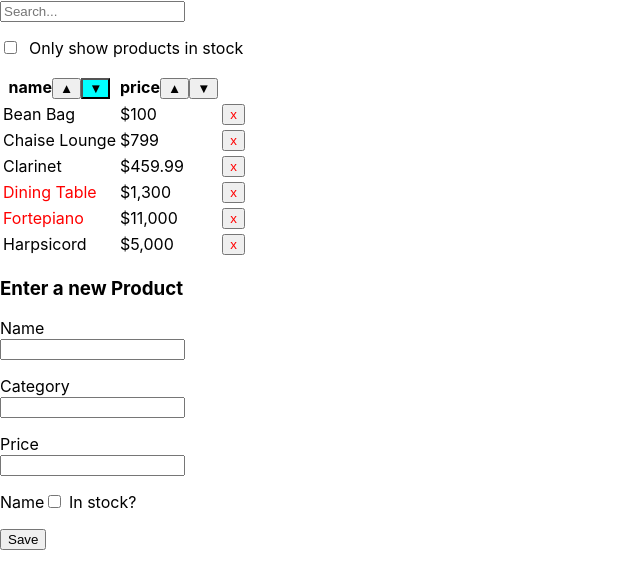
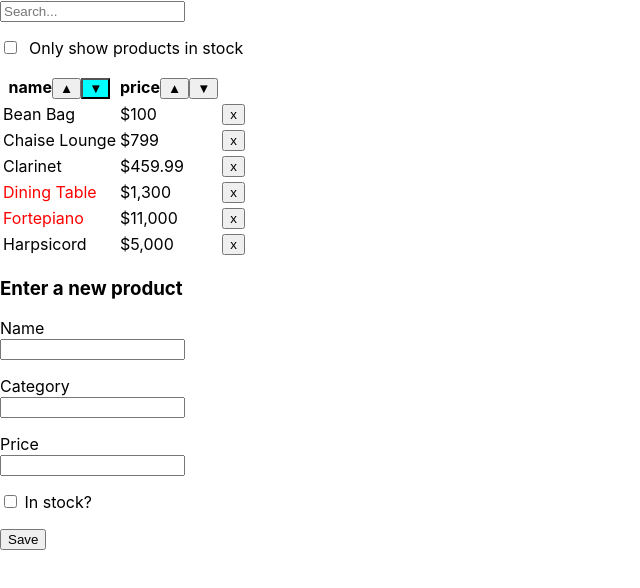
Before and after one commit to Olanetsoft/Products-App, a React (Create React App) app: page / in a window 1280 px wide. Shown: the top 588 px of the page, without its empty margins (0-640 px from the left). Built offline with nearby package versions, Linux system fonts and the light colour scheme.

Commit message:
PRODUCT APP WORKS PERFECT... ADDING A NEW ITEM,SEARCHING,FILTERING AND DELETING AN ITEM

```diff
--- a/src/component/filters.js
+++ b/src/component/filters.js
@@ -1,6 +1,18 @@
 import React from 'react';
 
 class Filters extends React.Component {
+  constructor(props) {
+    super(props);
+    this.handleChange = this.handleChange.bind(this);
+  }
+  handleChange(e) {
+    const value = e.target[e.target.type === "checkbox" ? "checked" : "value"]
+    const name = e.target.name;
+
+    this.props.onFilter({
+      [name]: value
+    });
+  }
   render() {
     return (
       <form>
@@ -8,11 +20,15 @@ class Filters extends React.Component {
           type="text"
           placeholder="Search..."
           value={this.props.filterText}
+          name="filterText"
+          onChange={this.handleChange}
         />
         <p>
           <input
             type="checkbox"
             checked={this.props.inStockOnly}
+            name="inStockOnly"
+            onChange={this.handleChange}
           />
           &nbsp;
           Only show products in stock
--- a/src/component/product.js
+++ b/src/component/product.js
@@ -4,12 +4,12 @@ import ProductTable from './productTable.js';
 import ProductForm from './productForm';
 
 var PRODUCTS = {
-    '1': { id: 1, category: 'Musical Instruments', price: '$459.99', stocked: true, name: 'Clarinet' },
-    '2': { id: 2, category: 'Musical Instruments', price: '$5,000', stocked: true, name: 'Harpsicord' },
-    '3': { id: 3, category: 'Musical Instruments', price: '$11,000', stocked: false, name: 'Fortepiano' },
-    '4': { id: 4, category: 'Furniture', price: '$799', stocked: true, name: 'Chaise Lounge' },
-    '5': { id: 5, category: 'Furniture', price: '$1,300', stocked: false, name: 'Dining Table' },
-    '6': { id: 6, category: 'Furniture', price: '$100', stocked: true, name: 'Bean Bag' }
+  '1': {id: 1, category: 'Musical Instruments', price: '$459.99', stocked: true, name: 'Clarinet'},
+  '2': {id: 2, category: 'Musical Instruments', price: '$5,000', stocked: true, name: 'Harpsicord'},
+  '3': {id: 3, category: 'Musical Instruments', price: '$11,000', stocked: false, name: 'Fortepiano'},
+  '4': {id: 4, category: 'Furniture', price: '$799', stocked: true, name: 'Chaise Lounge'},
+  '5': {id: 5, category: 'Furniture', price: '$1,300', stocked: false, name: 'Dining Table'},
+  '6': {id: 6, category: 'Furniture', price: '$100', stocked: true, name: 'Bean Bag'}
 };
 
 class Products extends React.Component {
@@ -21,6 +21,29 @@ class Products extends React.Component {
       products: PRODUCTS
     };
 
+    this.handleFilter = this.handleFilter.bind(this);
+    this.handleDestroy = this.handleDestroy.bind(this);
+    this.saveProduct = this.saveProduct.bind(this);
+  }
+  handleFilter(filterInput) {
+    this.setState(filterInput);
+  }
+  saveProduct(product) {
+    if (!product.id) {
+      product.id = new Date().getTime();
+    }
+    this.setState((prevState) => {
+      let products = prevState.products;
+      products[product.id] = product;
+      return { products };
+    });
+  }
+  handleDestroy(productId) {
+    this.setState((prevState) => {
+      let products = prevState.products;
+      delete products[productId];
+      return { products };
+    });
   }
   render() {
     return (
@@ -28,13 +51,15 @@ class Products extends React.Component {
         <Filters
           filterText={this.state.filterText}
           inStockOnly={this.state.inStockOnly}
-                />
+          onFilter={this.handleFilter}
+        ></Filters>
         <ProductTable
           products={this.state.products}
           filterText={this.state.filterText}
           inStockOnly={this.state.inStockOnly}
-                />
-                <ProductForm />
+          onDestroy={this.handleDestroy}
+        ></ProductTable>
+        <ProductForm onSave={this.saveProduct} ></ProductForm>
       </div>
     );
   }
--- a/src/component/productForm.js
+++ b/src/component/productForm.js
@@ -1,39 +1,67 @@
-import React, { Component } from 'react';
+import React from 'react';
 
-class ProductForm extends Component {
+const RESET_VALUES = {id: '', category: '', price: '', stocked: false, name: ''};
+
+class ProductForm extends React.Component {
+  constructor(props) {
+    super(props);
+    this.handleChange = this.handleChange.bind(this);
+    this.handleSave = this.handleSave.bind(this);
+    this.state = {
+      product: Object.assign({}, RESET_VALUES),
+      errors: {}
+    };
+  }
+  handleChange(e) {
+    const target = e.target;
+    const value = target.type === 'checkbox' ? target.checked : target.value;
+    const name = target.name;
+
+    this.setState((prevState) => {
+      prevState.product[name] = value;
+      return { product: prevState.product };
+    });
+  }
+  handleSave(e) {
+    this.props.onSave(this.state.product);
+    this.setState({
+      product: Object.assign({}, RESET_VALUES),
+      errors: {}
+    });
+    e.preventDefault();
+  }
   render() {
     return (
       <form>
-                <h3>Enter a new Product</h3>
+        <h3>Enter a new product</h3>
         <p>
           <label>
             Name
             <br />
-                        <input type="text" name="name"/>
+            <input type="text" name="name" onChange={this.handleChange} value={this.state.product.name}/>
           </label>
         </p>
         <p>
           <label>
             Category
             <br />
-                        <input type="text" name="category"/>
+            <input type="text" name="category" onChange={this.handleChange} value={this.state.product.category} />
           </label>
         </p>
         <p>
           <label>
             Price
             <br />
-                        <input type="text" name="price"/>
+            <input type="text" name="price" onChange={this.handleChange} value={this.state.product.price} />
           </label>
         </p>
         <p>
           <label>
-                        Name
-                        <input type="checkbox" name="stocked"/>
+            <input type="checkbox" name="stocked" onChange={this.handleChange} checked={this.state.product.stocked}/>
             &nbsp;In stock?
           </label>
         </p>
-                <input type="submit" value="Save"/>
+        <input type="submit" value="Save" onClick={this.handleSave}/>
       </form>
     );
   }
--- a/src/component/productRow.js
+++ b/src/component/productRow.js
@@ -1,20 +1,25 @@
-import React, { Component } from 'react';
-import './productRow.css';
+import React from 'react';
+import './productRow.css'
 
-class ProductRow extends Component {
+class ProductRow extends React.Component {
+  constructor(props) {
+    super(props);
+    this.destroy = this.destroy.bind(this);
+  }
+  destroy() {
+    this.props.onDestroy(this.props.product.id);
+  }
   render() {
+    var name = this.props.product.stocked ?
+      this.props.product.name :
+      <span style={{color: 'red'}}>
+        {this.props.product.name}
+      </span>;
     return (
       <tr>
-                <td><span className={this.props.product.stocked ? '' : 'ProductRow-out-of-stock'}>
-                    {this.props.product.name}
-                </span>
-                </td>
-                <td>
-                    {this.props.product.price}
-                </td>
-                <td>
-                    <button onClick={this.destroy} style={{ color: 'red' }}>x</button>
-                </td>
+        <td>{name}</td>
+        <td>{this.props.product.price}</td>
+        <td><button onClick={this.destroy}>x</button></td>
       </tr>
     );
   }
--- a/src/component/productTable.js
+++ b/src/component/productTable.js
@@ -6,6 +6,8 @@ class ProductTable extends React.Component {
   constructor(props) {
     super(props);
     this.sortByKeyAndOrder = this.sortByKeyAndOrder.bind(this);
+    this.handleSort = this.handleSort.bind(this);
+    this.handleDestroy = this.handleDestroy.bind(this);
     this.state = {
       sort: {
         column: 'name',
@@ -31,13 +33,24 @@ class ProductTable extends React.Component {
     let productsAsArray = Object.keys(this.props.products).map((pid) => this.props.products[pid]);
     return productsAsArray.sort(this.sortByKeyAndOrder);
   }
+  handleDestroy(id) {
+    this.props.onDestroy(id);
+  }
+  handleSort(column, direction) {
+    this.setState({
+      sort: {
+        column: column,
+        direction: direction
+      }
+    });
+  }
   render() {
     var rows = [];
     this.sortProducts().forEach((product) => {
       if (product.name.indexOf(this.props.filterText) === -1 || (!product.stocked && this.props.inStockOnly)) {
         return;
       }
-            rows.push(<ProductRow product={product} key={product.id}></ProductRow>);
+      rows.push(<ProductRow product={product} key={product.id} onDestroy={this.handleDestroy}></ProductRow>);
     });
 
     return (
@@ -46,13 +59,15 @@ class ProductTable extends React.Component {
           <thead>
             <tr>
               <SortableColumnHeader
+                onSort={this.handleSort}
                 currentSort={this.state.sort}
                 column="name"
-                            />
+              ></SortableColumnHeader>
               <SortableColumnHeader
+                onSort={this.handleSort}
                 currentSort={this.state.sort}
                 column="price"
-                            />
+              ></SortableColumnHeader>
             </tr>
           </thead>
           <tbody>{rows}</tbody>
--- a/src/component/sortableColumnHeader.js
+++ b/src/component/sortableColumnHeader.js
@@ -2,16 +2,27 @@ import React from 'react';
 import './sortableColumnHeader.css';
 
 class SortableColumnHeader extends React.Component {
+  constructor(props) {
+    super(props);
+    this.handleSort = this.handleSort.bind(this);
+  }
+  handleSort(e) {
+    this.props.onSort(this.props.column, e.target.name);
+  }
   render() {
     let currentSort = this.props.currentSort.column === this.props.column ? this.props.currentSort.direction : false;
-        return (
+    return(
       <th>
         {this.props.column}
         <button
+          onClick={this.handleSort}
           className={currentSort === 'asc' ? 'SortableColumnHeader-current' : ''}
+          name='asc'
         >&#x25B2;</button>
         <button
+          onClick={this.handleSort}
           className={currentSort === 'desc' ? 'SortableColumnHeader-current' : ''}
+          name='desc'
         >&#x25BC;</button>
       </th>
     );
```
Lines whose indentation alone changed are shown as unchanged.
